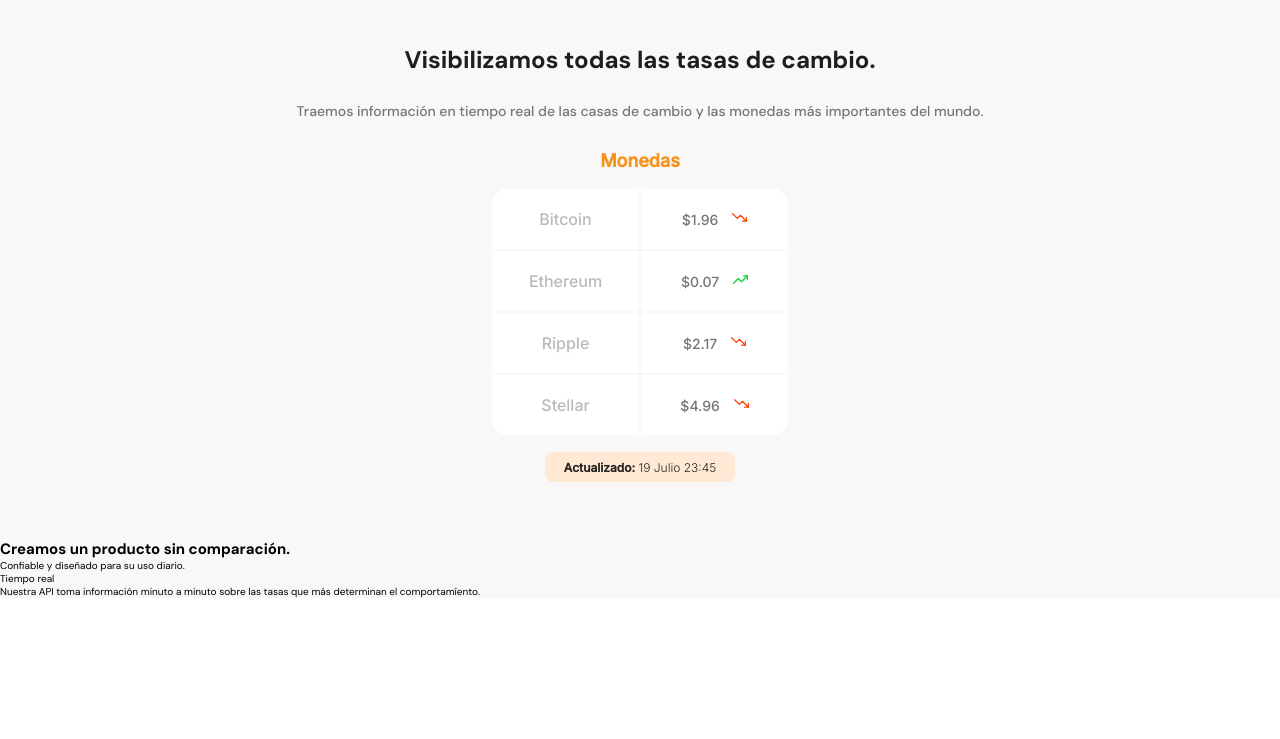
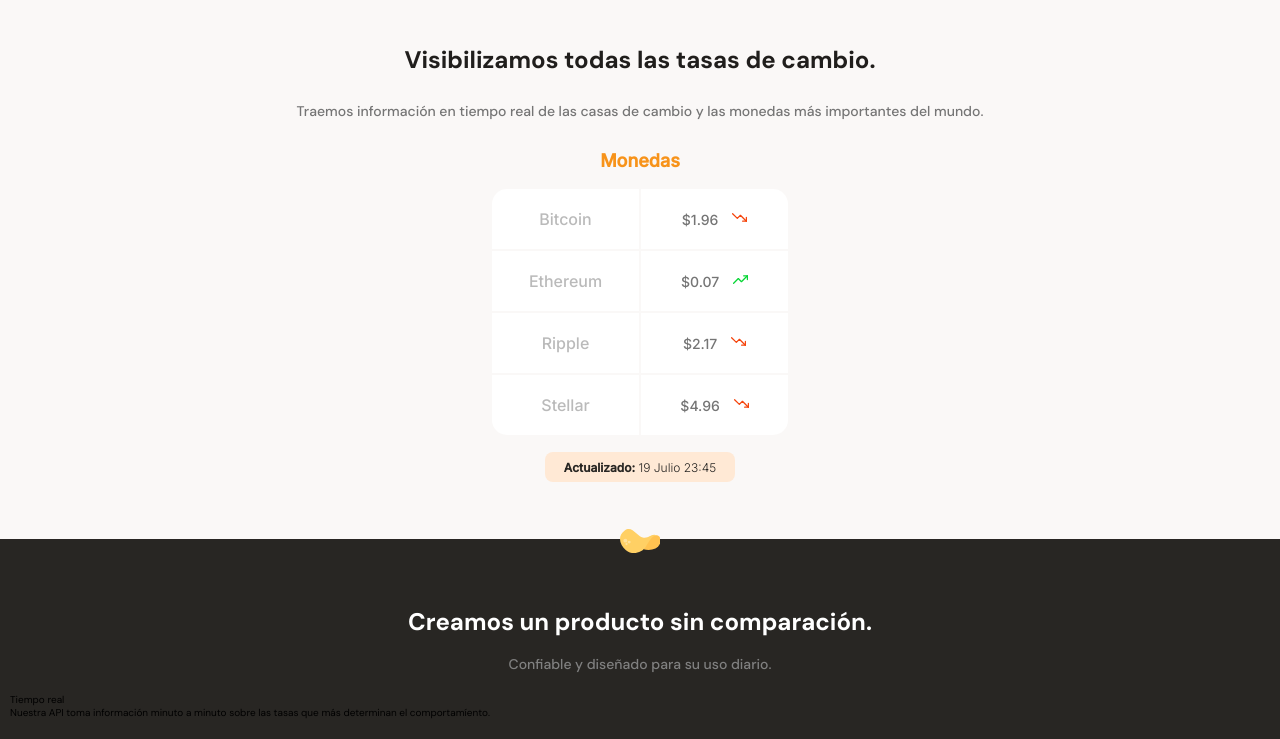
Before and after one commit to ericgomez/Maquetacion-Mobile-First, a plain HTML site: page index.html in a window 1280 px wide. Shown: the part 617-1356 px from the top of the page. Before the commit the page ends 1215 px from the top, so only its background shows below. Drawn offline with Linux system fonts and the light colour scheme.

Commit message:
Estilos de la sección de beneficios

```diff
--- a/css/styles.css
+++ b/css/styles.css
@@ -256,3 +256,46 @@ main {
     font-weight: 300;
     color: var(--warm-black);
 }
+
+.main-product-detail {
+    position: relative;
+    width: 100%;
+    min-width: 320px;
+    height: auto;
+    padding: 20px 10px;
+    background-color: var(--warm-black);
+}
+
+.product-detail--batata-logo {
+    position: absolute; /*para que este sobre los div necesita que su Padre sea relative(main-product-detail)*/
+    width: 40px;
+    height: 25px;
+    top: -10px;
+    left: calc(50% - 20px) ;
+    background-image: url('../assets/icons/batata.svg');
+}
+
+.product-detail--title {
+    width: 90%;
+    min-width: 288px;
+    height: auto;
+    margin: 0 auto;
+    margin-top: 50px;
+    text-align: center;
+}
+
+.product-detail--title h2 {
+    margin-bottom: 20px;
+    font-size: 2.4rem;
+    font-weight: bold;
+    line-height: 2.6rem;
+    color: var(--just-white);
+}
+
+.product-detail--title p {
+   margin-bottom: 20px;
+   font-size: 1.4rem;
+   font-weight: 500;
+   line-height: 1.8rem;
+   color: #808080;
+}
--- a/index.html
+++ b/index.html
@@ -66,8 +66,8 @@
         </section>
       </section>
       <section class="main-product-detail">
-        <span></span>
-        <div>
+        <span class="product-detail--batata-logo"></span>
+        <div class="product-detail--title">
           <h2>Creamos un producto sin comparación.</h2>
           <p>Confiable y diseñado para su uso diario.</p>
         </div>
```
